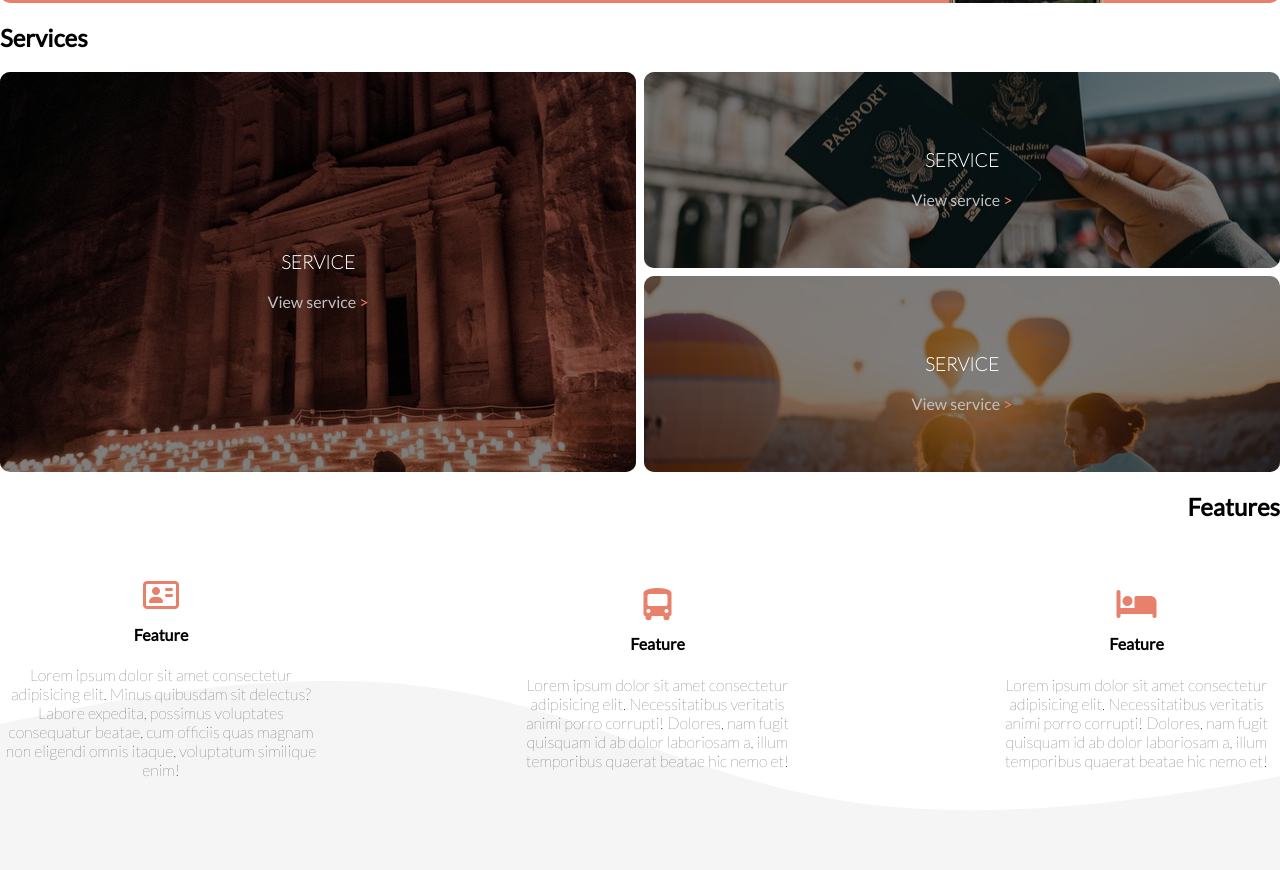
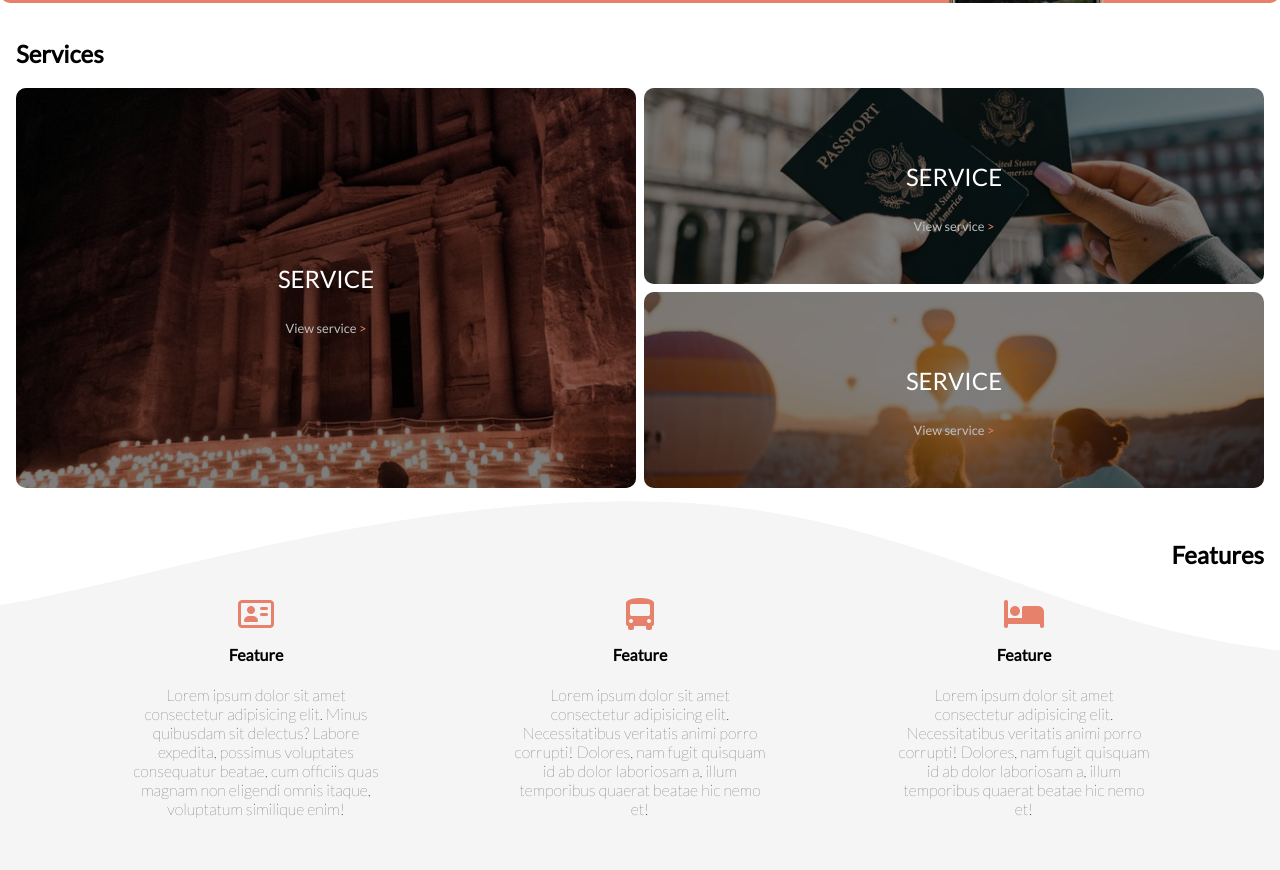
Before and after one commit to Swapaadeg/Travel-Together, a website: page index.html in a window 1280 px wide. Shown: the part 430-1300 px from the top of the page. Drawn offline with Linux system fonts and the light colour scheme.

Commit message:
correction

```diff
--- a/assets/scss/abstracts/_variables.scss
+++ b/assets/scss/abstracts/_variables.scss
@@ -1,12 +1,19 @@
+// COLORS
 $primary-color: #000;
 $secondary-color: #FFFFFF;
 $tertiary-color: #e7816b;
 $fourth-color: #c0c0c0;
-$primary-color-oppacity: #00000049;
 
+// FONT-FAMILY
 $police-principale: "Lato";
 $police-secondaire: "Lato Thin";
 
+// BORDER BANNER
 $radius-border: 10px;
+
+// BORDER BUTTONS
 $border-btn: 3px;
 $border-color: #c0c0c0;
+
+// COLOR HOVER
+$primary-color-oppacity: #00000049;
--- a/assets/scss/base/_base.scss
+++ b/assets/scss/base/_base.scss
@@ -1,6 +1,4 @@
 // elements globaux (h1 h2 p ul a)
-
-@use "../abstracts/variables" as typo;
 @use "../abstracts/variables" as variable;
 
 * {
@@ -8,29 +6,34 @@
 }
 
 body {
-   font-family: typo.$police-principale;
+   font-family: variable.$police-principale;
    margin: 0;
-}
-
-main {
-   background-image: url(../../assets/img/wave.svg);
-   background-position: bottom;
-   background-size: 130%;
-   background-repeat: no-repeat;
 }
 
 h1 {
     color: variable.$secondary-color;
+    font-weight: 600;
+    font-size: 1.5rem;
+}
+
+h2 {
+    color: variable.$primary-color;
+    font-weight: 600;
+    font-size: 1.5rem;
 }
 
 h3 {
     color: variable.$secondary-color;
-    font-family: variable.$police-secondaire;
     text-transform: uppercase;
+    font-weight: normal;
+    font-size: 1.5rem;
 }
+
 p {
     margin-bottom: 2rem;
     font-family: variable.$police-secondaire;
+    font-weight: 500;
+    font-size: 1rem;
 }
 
 .first-child {
@@ -40,6 +43,7 @@ p {
 a{
     text-decoration: none;
     color: variable.$fourth-color;
+    font-size: 0.8rem;
 }
 
 ul {
--- a/assets/scss/base/_responsive.scss
+++ b/assets/scss/base/_responsive.scss
@@ -53,6 +53,9 @@
     gap: 2rem;
     padding: 2rem;
     margin: 0;
+    .feature {
+        width: 100%;
+    }
 }
 
 
@@ -70,6 +73,7 @@
     }
     .bloc-content {
         padding: 2rem 2rem 5rem 2rem;
+        width: 100%;
     }
 }
 footer {
--- a/assets/scss/components/_banner.scss
+++ b/assets/scss/components/_banner.scss
@@ -24,6 +24,9 @@
     margin-bottom: -8rem;
     z-index: 1;
     position: relative;
+    h3 {
+        text-transform: none;
+    }
     p {
         color: variable.$secondary-color;
     }
--- a/assets/scss/components/_card.scss
+++ b/assets/scss/components/_card.scss
@@ -1,30 +1,39 @@
 @use "../abstracts/variables" as variable;
 
-.service {
-    width: 100%;
-    background-position-y: center;
-    border-radius: variable.$radius-border;
-    display: flex;
-    flex-direction: column;
-    justify-content: center;
-    text-align: center;
-    position: relative;
-    overflow: auto;
+.services__wrapper {
+    .allservices {
+        width: 100%;
+        display: flex;
+        gap: 0.5rem;
+        .first-service {
+            height: 50vh;
+            background-image: url(../../assets/img/homme-assis-batiment.jpg);
+        }
+        .services-small {
+            width: 100%;
+            display: flex;
+            flex-direction: column;
+            gap: 0.5rem;
+
+            .second-service {
+                background-image: url(../../assets/img/passport.jpg);
+                height: 50%;
+            }
+            .third-service {
+                background-image: url(../../assets/img/montgolfiere.jpg);
+                height: 50%;
+            }
+        }
+    }
 }
 
 .features__wrapper {
+    padding: 0;
     width: 100%;
-    padding: 0;
-    margin-top: 4rem;
-    margin-bottom: 6rem;
+    margin-bottom: 4rem;
     display: flex;
-    gap: 12rem;
+    gap: 8rem;
     align-items: center;
     justify-content: center;
     text-align: center;
 }
-
-.features {
-    text-align: end;
-    padding: 0;
-}
--- a/assets/scss/pages/_homepage.scss
+++ b/assets/scss/pages/_homepage.scss
@@ -1,32 +1,29 @@
 @use "../abstracts/variables" as variable;
-@use "../abstracts/mixins" as mixins;
 
-.services__wrapper {
-    padding: 0;
 
-    .allservices {
-        width: 100%;
-        display: flex;
-        gap: 0.5rem;
+.service {
+    width: 100%;
+    background-position-y: center;
+    background-size: cover;
+    border-radius: variable.$radius-border;
+    display: flex;
+    flex-direction: column;
+    justify-content: center;
+    text-align: center;
+    position: relative;
+    overflow: auto;
+}
 
-        .first-service {
-            height: 50vh;
-            background-image: url(../../assets/img/homme-assis-batiment.jpg);
-        }
-        .services-small {
-            width: 100%;
-            display: flex;
-            flex-direction: column;
-            gap: 0.5rem;
+.features-title {
+    text-align: end;
+}
 
-            .second-service {
-                background-image: url(../../assets/img/passport.jpg);
-                height: 50%;
-            }
-            .third-service {
-                background-image: url(../../assets/img/montgolfiere.jpg);
-                height: 50%;
-            }
-        }
-    }
+.feature {
+    width: 20%;
 }
+
+.background {
+    background-image: url(../../assets/img/wave.svg);
+    background-repeat: no-repeat;
+    background-position: 0 80%;
+}
--- a/index.html
+++ b/index.html
@@ -22,7 +22,7 @@
     </header>
 
     <main>
-        <section class="hero">
+        <section id="hero">
             <div class="hero__wrapper container">
                 <div class="hero-content">
                     <h1>Lorem, ipsum dolor sit amet <br>consectetur adipisicing elit.</h1>
@@ -33,7 +33,8 @@
             </div>
         </section>
 
-        <section class="services">
+        <div class="background">
+        <section id="services ">
             <div class="services__wrapper container">
                 <h2>Services</h2>
                 <div class="allservices">
@@ -65,9 +66,10 @@
                 </div>
             </div>
         </section>
-
-        <section class="features container">
+            <section id="features">
+                <div class="features-title container">
                     <h2>Features</h2>
+                </div>
                 <div class="features__wrapper container">
                     <div class="feature feature-first">
                         <i class="fa-regular fa-address-card fa-2xl" style="color: #e7816b;"></i>
@@ -89,7 +91,7 @@
                 </div>
             </section>
 
-        <section class="bloc">
+            <section id="bloc">
                 <div class="bloc__wrapper container">
                     <div class="bloc-content">
                         <h3>Lorem ipsum dolor sit <br>amet consectetur.</h3>
@@ -98,6 +100,7 @@
                         <a href="getin" class="btn-primary">Get in touch ></a>
                 </div>
             </section>
+        </div>
     </main>
 
         <footer>
```
Also changed, not shown: assets/scss/style.scss (+12 -1 lines), assets/css/style.css, 1 other file. Lines whose indentation alone changed are shown as unchanged.
